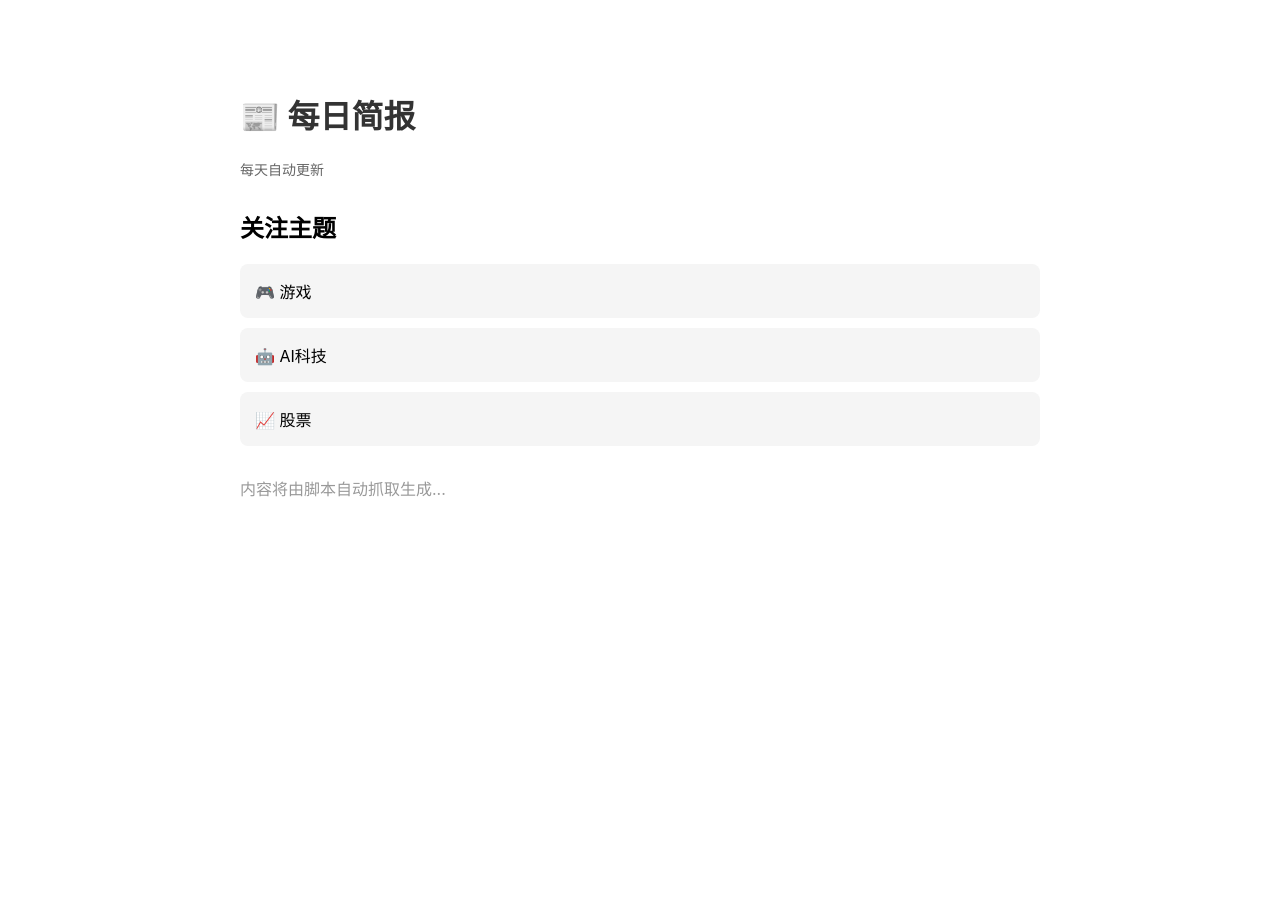
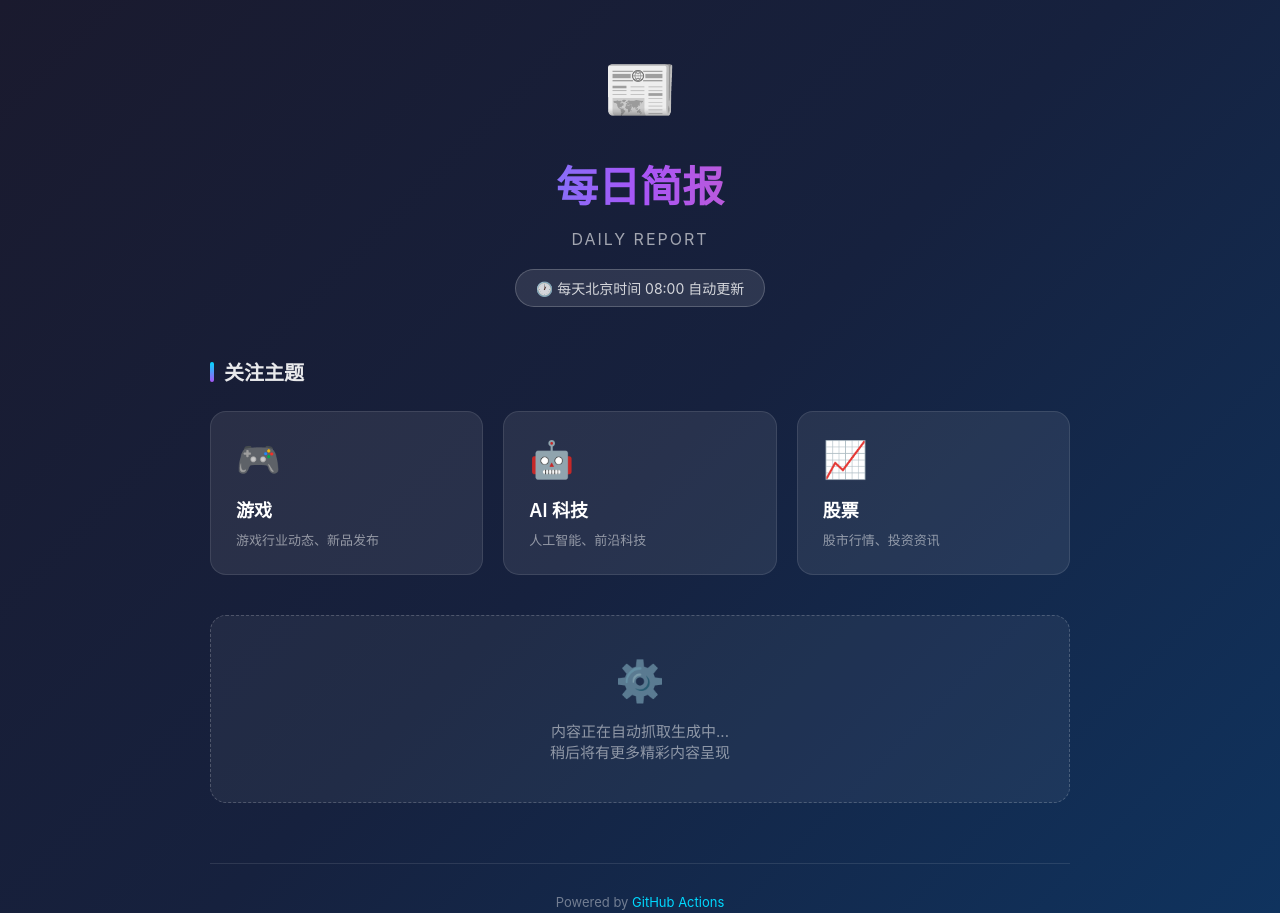
Before and after one commit to huijiccc/daily-report, a plain HTML site: page daily-report/index.html in a window 1280 px wide. Shown: the top 913 px of the page. Before the commit the page ends 800 px from the top, so only its background shows below. Drawn offline with Linux system fonts and the light colour scheme.

Commit message:
Beautify index.html with modern UI

```diff
--- a/daily-report/index.html
+++ b/daily-report/index.html
@@ -3,24 +3,205 @@
 <head>
     <meta charset="UTF-8">
     <meta name="viewport" content="width=device-width, initial-scale=1.0">
-    <title>每日简报</title>
+    <title>每日简报 | Daily Report</title>
     <style>
-        body { font-family: -apple-system, BlinkMacSystemFont, 'Segoe UI', Roboto, sans-serif; max-width: 800px; margin: 50px auto; padding: 20px; }
-        h1 { color: #333; }
-        .update-time { color: #666; font-size: 14px; }
-        .topics { margin-top: 30px; }
-        .topic { background: #f5f5f5; padding: 15px; margin: 10px 0; border-radius: 8px; }
+        * { margin: 0; padding: 0; box-sizing: border-box; }
+
+        body {
+            font-family: -apple-system, BlinkMacSystemFont, 'Segoe UI', Roboto, 'PingFang SC', sans-serif;
+            background: linear-gradient(135deg, #1a1a2e 0%, #16213e 50%, #0f3460 100%);
+            min-height: 100vh;
+            color: #fff;
+        }
+
+        .container {
+            max-width: 900px;
+            margin: 0 auto;
+            padding: 60px 20px;
+        }
+
+        header {
+            text-align: center;
+            margin-bottom: 50px;
+        }
+
+        .logo {
+            font-size: 60px;
+            margin-bottom: 20px;
+            animation: float 3s ease-in-out infinite;
+        }
+
+        @keyframes float {
+            0%, 100% { transform: translateY(0); }
+            50% { transform: translateY(-10px); }
+        }
+
+        h1 {
+            font-size: 42px;
+            font-weight: 700;
+            background: linear-gradient(90deg, #00d9ff, #a855f7, #ff6b6b);
+            -webkit-background-clip: text;
+            -webkit-text-fill-color: transparent;
+            background-clip: text;
+            margin-bottom: 15px;
+        }
+
+        .subtitle {
+            color: rgba(255,255,255,0.6);
+            font-size: 16px;
+            letter-spacing: 2px;
+        }
+
+        .time-badge {
+            display: inline-block;
+            background: rgba(255,255,255,0.1);
+            padding: 8px 20px;
+            border-radius: 30px;
+            margin-top: 20px;
+            font-size: 14px;
+            color: rgba(255,255,255,0.8);
+            border: 1px solid rgba(255,255,255,0.2);
+        }
+
+        .topics-section {
+            margin-bottom: 40px;
+        }
+
+        .section-title {
+            font-size: 20px;
+            color: rgba(255,255,255,0.9);
+            margin-bottom: 25px;
+            display: flex;
+            align-items: center;
+            gap: 10px;
+        }
+
+        .section-title::before {
+            content: '';
+            width: 4px;
+            height: 20px;
+            background: linear-gradient(180deg, #00d9ff, #a855f7);
+            border-radius: 2px;
+        }
+
+        .topics-grid {
+            display: grid;
+            grid-template-columns: repeat(auto-fit, minmax(250px, 1fr));
+            gap: 20px;
+        }
+
+        .topic-card {
+            background: rgba(255,255,255,0.08);
+            border: 1px solid rgba(255,255,255,0.1);
+            border-radius: 16px;
+            padding: 25px;
+            transition: all 0.3s ease;
+            cursor: pointer;
+        }
+
+        .topic-card:hover {
+            transform: translateY(-5px);
+            background: rgba(255,255,255,0.12);
+            border-color: rgba(255,255,255,0.2);
+            box-shadow: 0 20px 40px rgba(0,0,0,0.3);
+        }
+
+        .topic-icon {
+            font-size: 36px;
+            margin-bottom: 15px;
+        }
+
+        .topic-name {
+            font-size: 18px;
+            font-weight: 600;
+            margin-bottom: 8px;
+        }
+
+        .topic-desc {
+            font-size: 13px;
+            color: rgba(255,255,255,0.5);
+        }
+
+        .status {
+            text-align: center;
+            padding: 40px;
+            background: rgba(255,255,255,0.05);
+            border-radius: 16px;
+            border: 1px dashed rgba(255,255,255,0.2);
+        }
+
+        .status-icon {
+            font-size: 40px;
+            margin-bottom: 15px;
+            opacity: 0.6;
+        }
+
+        .status-text {
+            color: rgba(255,255,255,0.5);
+            font-size: 15px;
+        }
+
+        footer {
+            text-align: center;
+            margin-top: 60px;
+            padding-top: 30px;
+            border-top: 1px solid rgba(255,255,255,0.1);
+            color: rgba(255,255,255,0.4);
+            font-size: 13px;
+        }
+
+        footer a {
+            color: #00d9ff;
+            text-decoration: none;
+        }
+
+        @media (max-width: 600px) {
+            h1 { font-size: 28px; }
+            .container { padding: 40px 15px; }
+            .topic-card { padding: 20px; }
+        }
     </style>
 </head>
 <body>
-    <h1>📰 每日简报</h1>
-    <p class="update-time">每天自动更新</p>
-    <div class="topics">
-        <h2>关注主题</h2>
-        <div class="topic">🎮 游戏</div>
-        <div class="topic">🤖 AI科技</div>
-        <div class="topic">📈 股票</div>
+    <div class="container">
+        <header>
+            <div class="logo">📰</div>
+            <h1>每日简报</h1>
+            <p class="subtitle">DAILY REPORT</p>
+            <div class="time-badge">
+                🕐 每天北京时间 08:00 自动更新
+            </div>
+        </header>
+
+        <section class="topics-section">
+            <h2 class="section-title">关注主题</h2>
+            <div class="topics-grid">
+                <div class="topic-card">
+                    <div class="topic-icon">🎮</div>
+                    <div class="topic-name">游戏</div>
+                    <div class="topic-desc">游戏行业动态、新品发布</div>
+                </div>
+                <div class="topic-card">
+                    <div class="topic-icon">🤖</div>
+                    <div class="topic-name">AI 科技</div>
+                    <div class="topic-desc">人工智能、前沿科技</div>
+                </div>
+                <div class="topic-card">
+                    <div class="topic-icon">📈</div>
+                    <div class="topic-name">股票</div>
+                    <div class="topic-desc">股市行情、投资资讯</div>
+                </div>
+            </div>
+        </section>
+
+        <div class="status">
+            <div class="status-icon">⚙️</div>
+            <p class="status-text">内容正在自动抓取生成中...<br>稍后将有更多精彩内容呈现</p>
+        </div>
+
+        <footer>
+            <p>Powered by <a href="https://github.com/huijiccc/daily-report">GitHub Actions</a></p>
+        </footer>
     </div>
-    <p style="margin-top: 30px; color: #999;">内容将由脚本自动抓取生成...</p>
 </body>
 </html>
```
